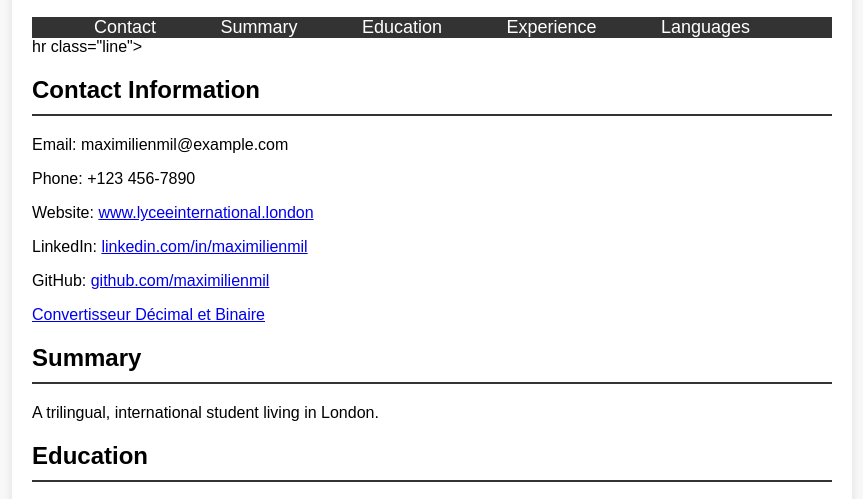
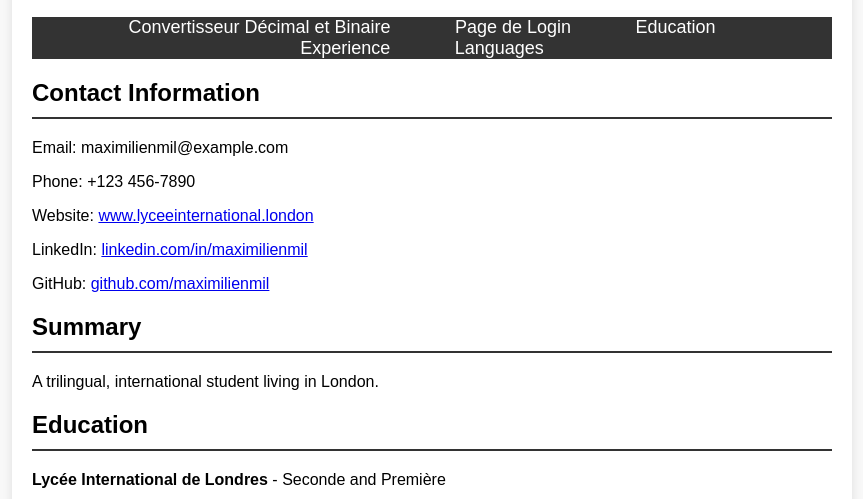
Before and after one commit to maximilienmil/maximilienmil.github.io, a plain HTML site: page index.html in a window 1280 px wide. Shown: the part 263-762 px from the top of the page, without its empty margins (208-1071 px from the left). Drawn offline with Linux system fonts and the light colour scheme.

Commit message:
ajout a la bar de navigation

```diff
--- a/index.html
+++ b/index.html
@@ -18,15 +18,13 @@
         <!-- Bar de navigation horizontale -->
         <nav>
             <ul class="navbar">
-                <li><a href="#contact">Contact</a></li>
-                <li><a href="#summary">Summary</a></li>
+                <li><a href="convertisseur.html">Convertisseur Décimal et Binaire</a></li>
+                <li><a href="#summary"> Page de Login</a></li>
                 <li><a href="#education">Education</a></li>
                 <li><a href="#experience">Experience</a></li>
                 <li><a href="#languages">Languages</a></li>
             </ul>
         </nav>
-
-        hr class="line">
 
         <!-- Contact -->
         <section id="contact" class="section">
@@ -36,9 +34,6 @@
             <p>Website: <a href="https://www.lyceeinternational.london">www.lyceeinternational.london</a></p>
             <p>LinkedIn: <a href="https://www.linkedin.com/in/maximilienmil">linkedin.com/in/maximilienmil</a></p>
             <p>GitHub: <a href="https://github.com/maximilienmil">github.com/maximilienmil</a></p>
-            <div class="callout">
-                <a href="convertisseur.html">Convertisseur Décimal et Binaire</a>
-            </div>
         </section>
 
         <!-- Summary -->
```
